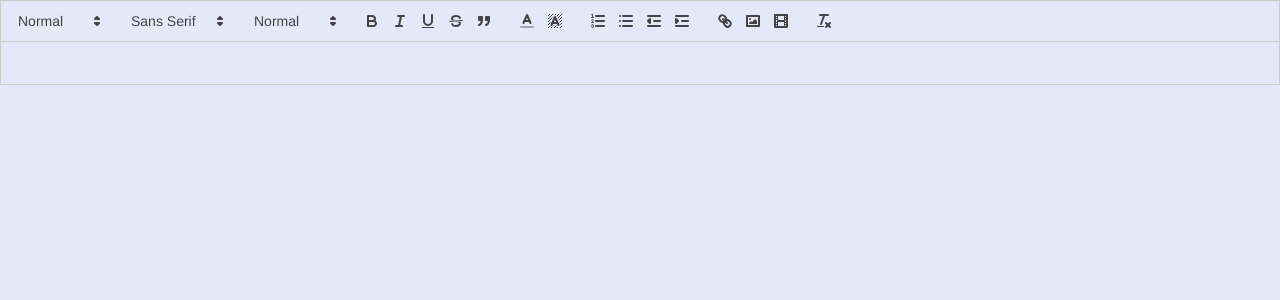
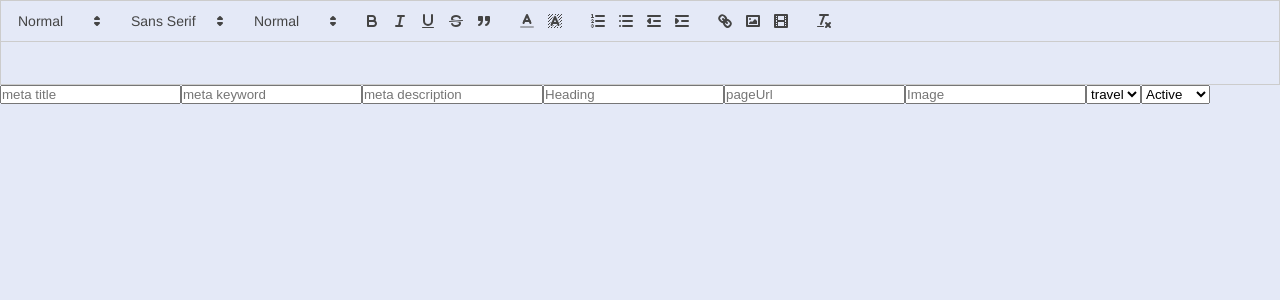
Before and after one commit to suryamani1kumar/admincrm, a React (Vite) app: page /blog in a window 1280 px wide. Shown: the top 300 px of the page. Built offline with nearby package versions, Linux system fonts and the light colour scheme.

Commit message:
Update TextEditor.jsx

```diff
--- a/src/component/textEditor/TextEditor.jsx
+++ b/src/component/textEditor/TextEditor.jsx
@@ -54,6 +54,20 @@ const TextEditor = () => {
           __html: value,
         }}
       />
+      <input placeholder="meta title" />
+      <input placeholder="meta keyword" />
+      <input placeholder="meta description" />
+      <input placeholder="Heading" />
+      <input placeholder="pageUrl" />
+      <input placeholder="Image" />
+      <select name="category" id="category">
+        <option value="travel">travel</option>
+        <option value="food">food</option>
+      </select>
+      <select name="status" id="status">
+        <option value="Active">Active</option>
+        <option value="inActive">inActive</option>
+      </select>
     </div>
   );
 };
```
